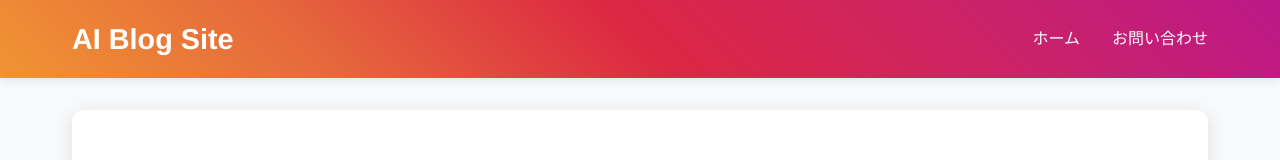
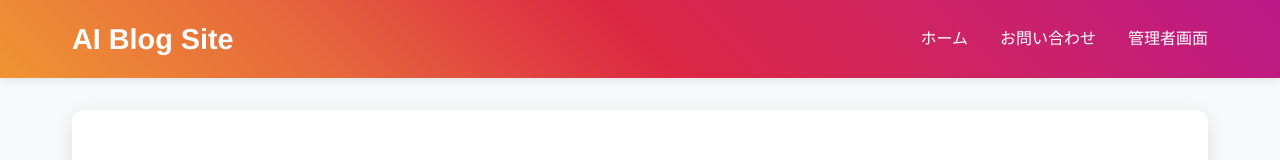
Before and after one commit to smdtmk/ai-blog-site, a website: page public/index.html in a window 1280 px wide. Shown: the top 160 px of the page. Drawn offline with nearby package versions, Linux system fonts and the light colour scheme; no server answers.

Commit message:
Add admin panel button to navigation

```diff
--- a/public/index.html
+++ b/public/index.html
@@ -16,6 +16,7 @@
                 <ul>
                     <li><a href="/">ホーム</a></li>
                     <li><a href="/contact.html">お問い合わせ</a></li>
+                    <li><a href="/admin.html">管理者画面</a></li>
                 </ul>
             </nav>
         </div>
```
